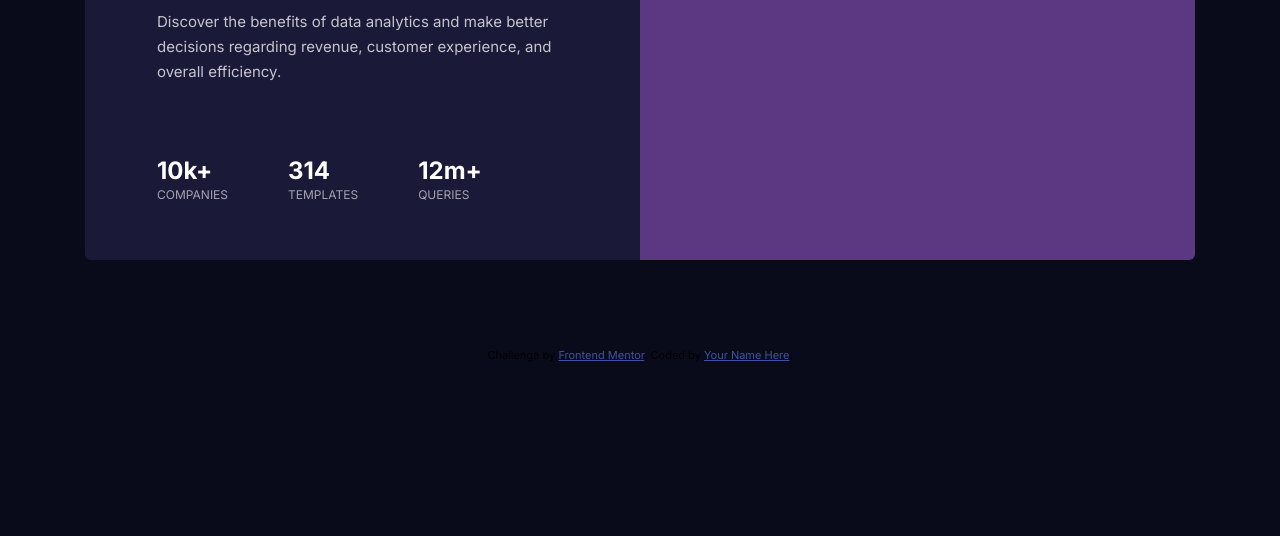
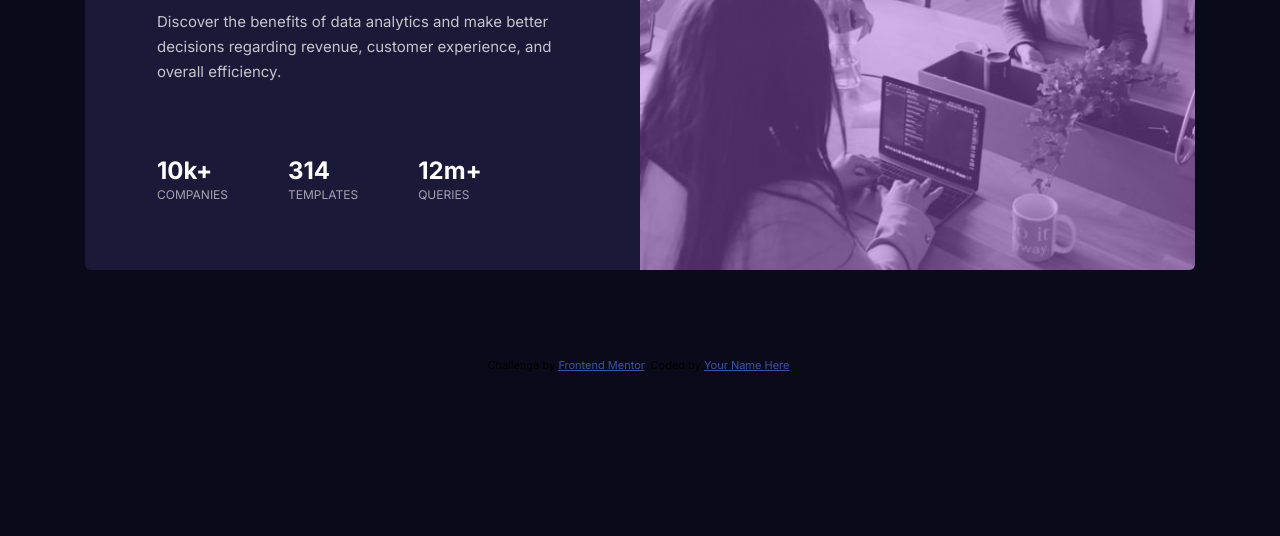
Before and after one commit to Maciej0o/FM_stats-preview-card-component, a plain HTML site: page index.html in a window 1280 px wide. Shown: the part 264-800 px from the top of the page. Drawn offline with nearby package versions, Linux system fonts and the light colour scheme; files that its build step writes are made by us from their sources; the site is published under a folder, as on GitHub Pages, so addresses that start at the root find nothing.

Commit message:
Update index.html

```diff
--- a/index.html
+++ b/index.html
@@ -4,7 +4,7 @@
   <meta charset="UTF-8">
   <meta name="viewport" content="width=device-width, initial-scale=1.0"> <!-- displays site properly based on user's device -->
 
-  <link rel="icon" type="image/png" sizes="32x32" href="./images/favicon-32x32.png">
+  <link rel="icon" type="image/png" sizes="32x32" href="./assets/favicon-32x32.png">
 
   <title>Frontend Mentor | Stats preview card component</title>
   <link rel="preconnect" href="https://fonts.googleapis.com">
@@ -20,7 +20,7 @@
 <body>
   <div class="card">
     <div class="card__img-box">
-      <img  class="card__img" src="/assets/image-header-desktop.jpg" alt="People at he table">
+      <img  class="card__img" src="./assets/image-header-desktop.jpg" alt="People at he table">
       <div class="card__img-shadow"></div>
     </div>
 
```
